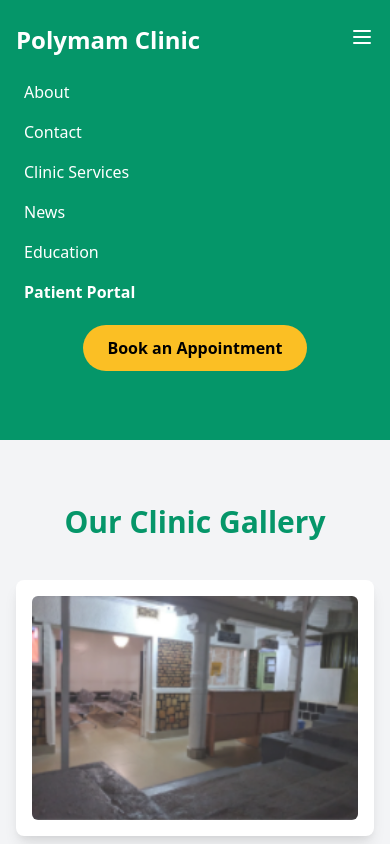
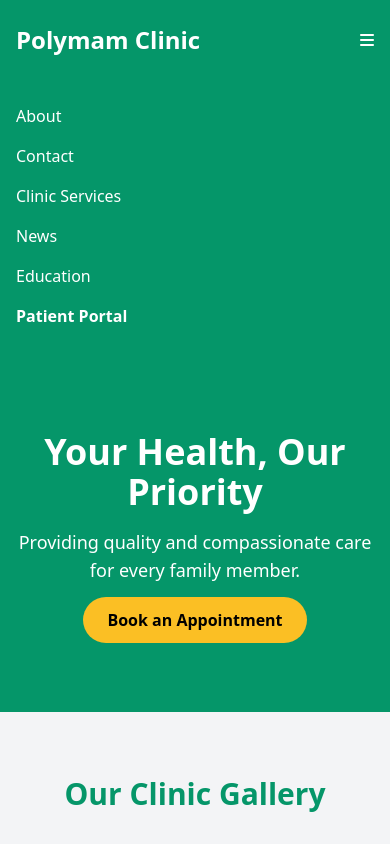
Before and after one commit to Nduwayesu1/SRCOS_Fronend, a plain HTML site: page index.html in a window 390 px wide. Both pictures are taken after a click on the button 362 px from the left and 37 px from the top of the page. Shown: the top 844 px of the page. Drawn offline with nearby package versions, Linux system fonts and the light colour scheme.

Commit message:
Update index.html

```diff
--- a/index.html
+++ b/index.html
@@ -35,18 +35,7 @@
 <header class="bg-green-600 text-white">
     <div class="container mx-auto px-4 py-6 flex justify-between items-center">
         <h1 class="text-2xl font-bold">Polymam Clinic</h1>
-
-        <!-- Hamburger Menu for Mobile -->
-        <div class="block lg:hidden">
-            <button id="hamburger-btn" class="text-white focus:outline-none">
-                <svg class="w-6 h-6" fill="none" stroke="currentColor" viewBox="0 0 24 24" xmlns="http://www.w3.org/2000/svg">
-                    <path stroke-linecap="round" stroke-linejoin="round" stroke-width="2" d="M4 6h16M4 12h16M4 18h16"></path>
-                </svg>
-            </button>
-        </div>
-
-        <!-- Navigation Menu -->
-        <nav class="hidden lg:block">
+        <nav class="hidden md:block">
             <ul class="flex space-x-6">
                 <li><a href="#about" class="hover:text-yellow-300">About</a></li>
                 <li><a href="#contact" class="hover:text-yellow-300">Contact</a></li>
@@ -56,18 +45,20 @@
                 <li><a href="#portal" class="hover:text-yellow-300 font-semibold">Patient Portal</a></li>
             </ul>
         </nav>
-
-        <!-- Mobile Menu (hidden by default) -->
-        <nav id="mobile-menu" class="lg:hidden hidden absolute top-16 left-0 right-0 bg-green-600 text-white py-4 px-6">
-            <ul class="space-y-4">
-                <li><a href="#about" class="block hover:text-yellow-300">About</a></li>
-                <li><a href="#contact" class="block hover:text-yellow-300">Contact</a></li>
-                <li><a href="#services" class="block hover:text-yellow-300">Clinic Services</a></li>
-                <li><a href="#contact" class="block hover:text-yellow-300">News</a></li>
-                <li><a href="#contact" class="block hover:text-yellow-300">Education</a></li>
-                <li><a href="#portal" class="block hover:text-yellow-300 font-semibold">Patient Portal</a></li>
-            </ul>
-        </nav>
+        <button class="md:hidden text-white" id="hamburger-menu">
+            <i class="fas fa-bars"></i>
+        </button>
+    </div>
+    <!-- Mobile Menu -->
+    <div class="md:hidden hidden" id="mobile-menu">
+        <ul class="flex flex-col space-y-4 px-4 py-6 bg-green-600 text-white">
+            <li><a href="#about" class="hover:text-yellow-300">About</a></li>
+            <li><a href="#contact" class="hover:text-yellow-300">Contact</a></li>
+            <li><a href="#services" class="hover:text-yellow-300">Clinic Services</a></li>
+            <li><a href="#contact" class="hover:text-yellow-300">News</a></li>
+            <li><a href="#contact" class="hover:text-yellow-300">Education</a></li>
+            <li><a href="#portal" class="hover:text-yellow-300 font-semibold">Patient Portal</a></li>
+        </ul>
     </div>
 </header>
 
@@ -186,12 +177,12 @@
 <!-- Add FontAwesome for icons -->
 <script src="https://kit.fontawesome.com/a076d05399.js"></script>
 
+<!-- Mobile Menu Script -->
 <script>
-    // Toggle mobile menu visibility
-    const hamburgerBtn = document.getElementById('hamburger-btn');
+    const hamburgerMenu = document.getElementById('hamburger-menu');
     const mobileMenu = document.getElementById('mobile-menu');
 
-    hamburgerBtn.addEventListener('click', () => {
+    hamburgerMenu.addEventListener('click', () => {
         mobileMenu.classList.toggle('hidden');
     });
 </script>
```
